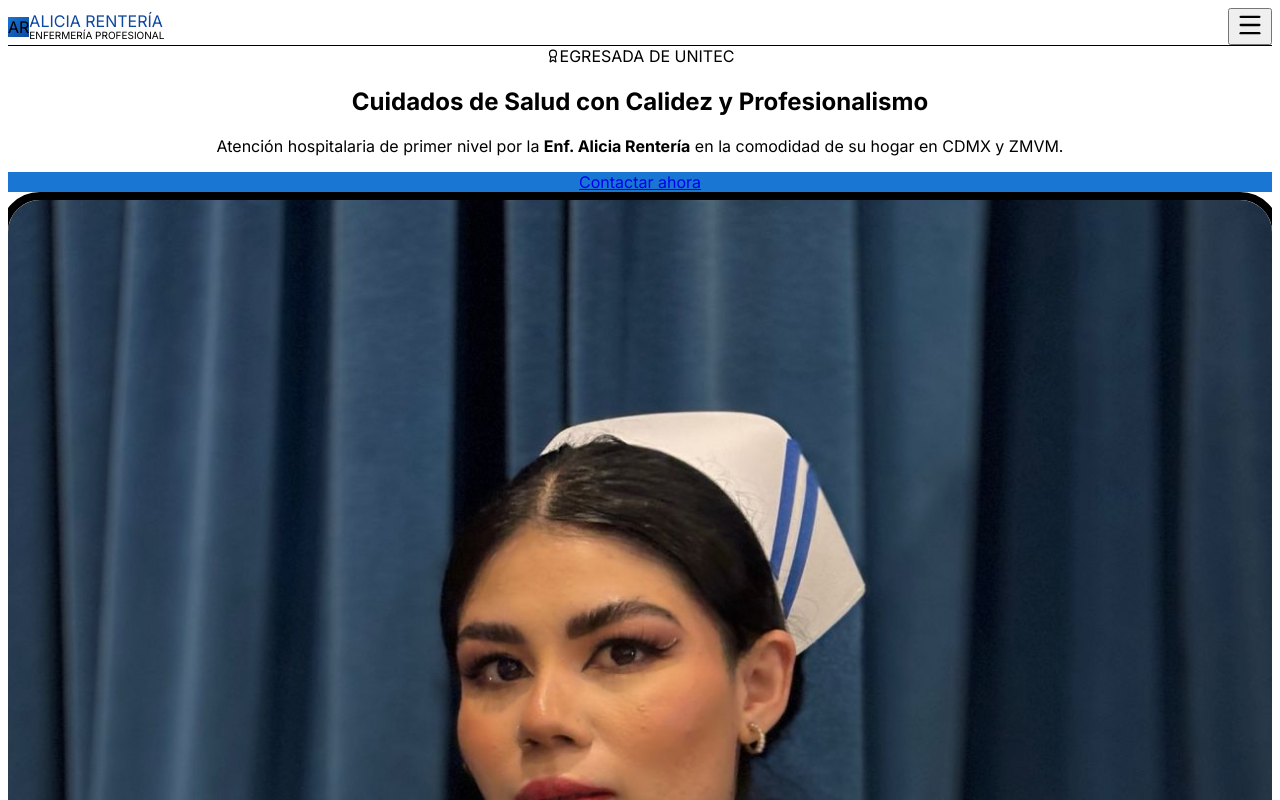
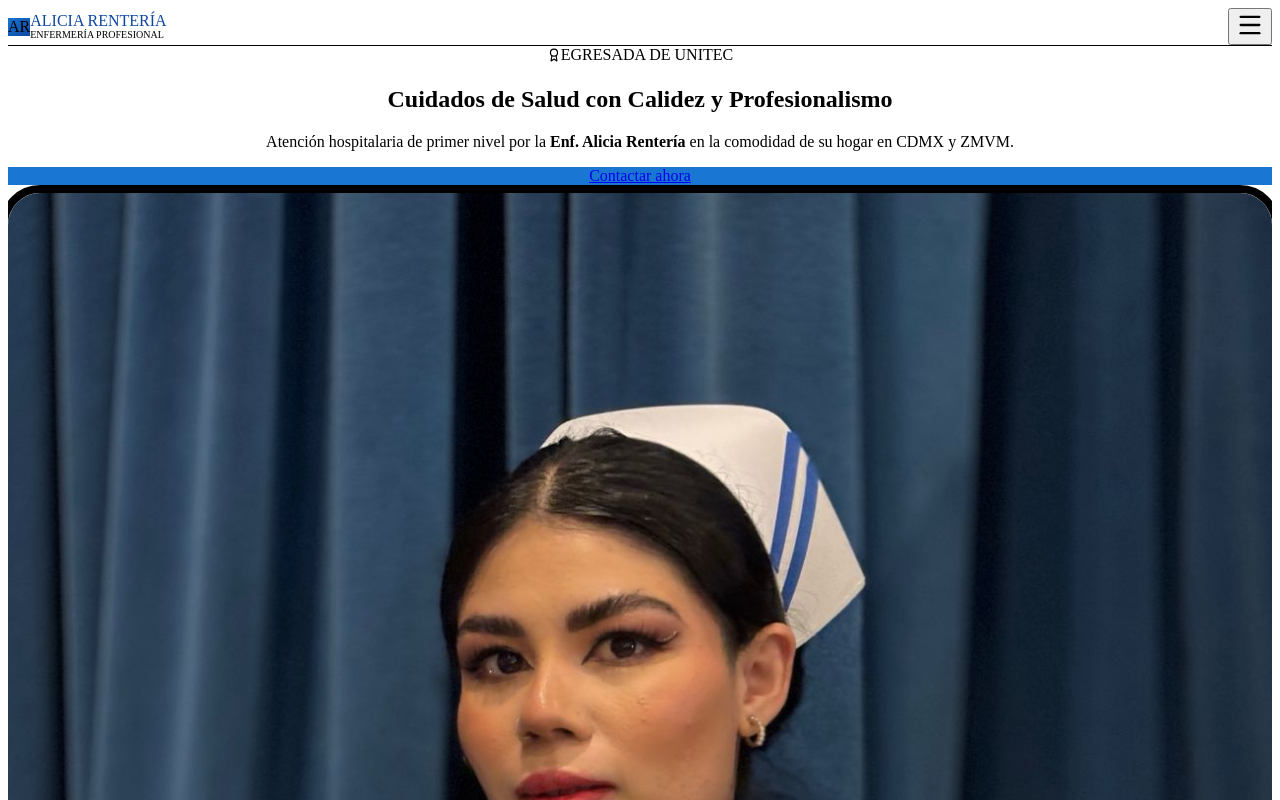
Before and after one commit to angel011298/Ali.com, a Next.js app: page / in a window 1280 px wide. Shown: the top 800 px of the page. Built offline with nearby package versions, Linux system fonts and the light colour scheme.

Commit message:
🎨 Final: Activando estilos Tailwind y diseño visual

```diff
--- /dev/null
+++ b/postcss.config.js
@@ -0,0 +1,6 @@
+module.exports = {
+    plugins: {
+      tailwindcss: {},
+      autoprefixer: {},
+    },
+  }
--- a/src/app/globals.css
+++ b/src/app/globals.css
@@ -1,3 +1,7 @@
 @tailwind base;
 @tailwind components;
 @tailwind utilities;
+
+html {
+  scroll-behavior: smooth;
+}
--- a/src/app/layout.tsx
+++ b/src/app/layout.tsx
@@ -1,13 +1,9 @@
+import "./globals.css";
 import type { Metadata } from "next";
-import { Inter } from "next/font/google";
-import "./globals.css"; // Asegúrate de tener este archivo o pídele a Cursor que lo cree
-
-const inter = Inter({ subsets: ["latin"] });
 
 export const metadata: Metadata = {
-  title: "Enf. Alicia Rentería | Enfermería Profesional a Domicilio CDMX",
-  description: "Servicios de enfermería profesional en CDMX y Zona Metropolitana. Egresada de UNITEC especializada en cuidados intensivos, adulto mayor y postoperatorios.",
-  keywords: ["enfermería a domicilio CDMX", "Alicia Rentería enfermera", "cuidados de adultos mayores Valle de México", "enfermera UNITEC", "asistencia médica domiciliaria"],
+  title: "Enf. Alicia Rentería | Enfermería Profesional",
+  description: "Servicios de enfermería profesional a domicilio en CDMX y Zona Metropolitana.",
 };
 
 export default function RootLayout({
@@ -16,8 +12,8 @@ export default function RootLayout({
   children: React.ReactNode;
 }) {
   return (
-    <html lang="es" className="scroll-smooth">
-      <body className={inter.className}>{children}</body>
+    <html lang="es">
+      <body>{children}</body>
     </html>
   );
 }
--- a/tailwind.config.js
+++ b/tailwind.config.js
@@ -1,8 +1,7 @@
 /** @type {import('tailwindcss').Config} */
 module.exports = {
   content: [
-    "./src/pages/**/*.{js,ts,jsx,tsx,mdx}",
-    "./src/components/**/*.{js,ts,jsx,tsx,mdx}",
+    "./src/**/*.{js,ts,jsx,tsx,mdx}",
     "./src/app/**/*.{js,ts,jsx,tsx,mdx}",
   ],
   theme: {
```
